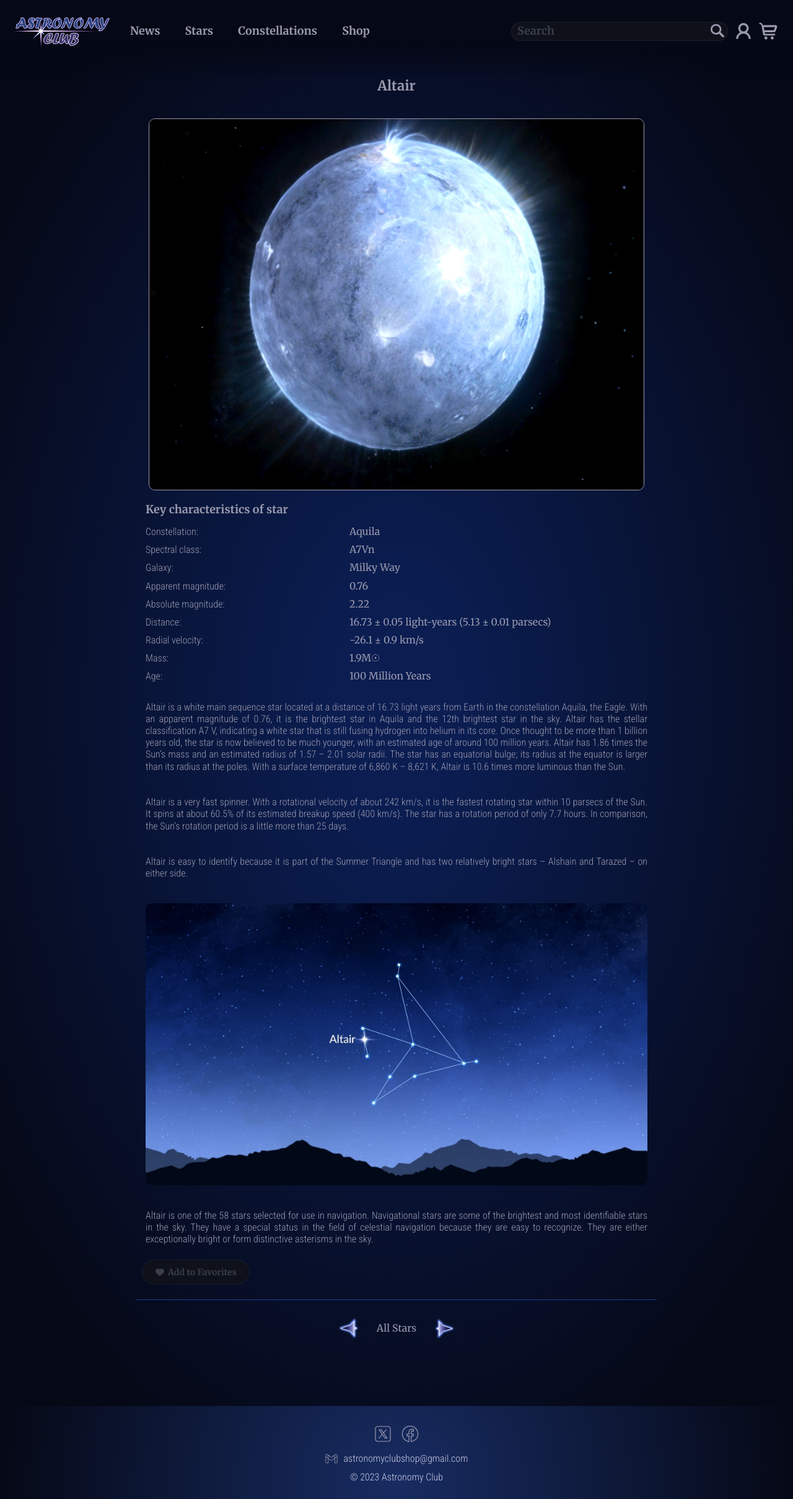
After one commit to Sergy1616/ac_project, a Django app: page /space/stars/altair/ in a window 1280 px wide. The commit adds this page. Shown: the whole page at 62% size. Run offline with Django 4.2, Linux system fonts and the light colour scheme; data comes from the database, SQL or seed files in the repository; some libraries are stand-ins or nearby versions.

Commit message:
Star detail page

```diff
--- a/ac_app/space/models.py
+++ b/ac_app/space/models.py
@@ -103,6 +103,9 @@ class Star(models.Model):
     def __str__(self):
         return self.name
 
+    def get_absolute_url(self):
+        return reverse('star_detail', kwargs={'slug': self.slug})
+
     class Meta:
         ordering = ["name", "spectrum"]
 
--- a/ac_app/space/urls.py
+++ b/ac_app/space/urls.py
@@ -7,7 +7,9 @@ from .views import (
     CommentDeleteView,
     ConstellationView,
     ConstellationDetailView,
-    StarsView
+    StarsView,
+    StarsDetailView,
+    FavoriteStarView
 )
 
 urlpatterns = [
@@ -18,4 +20,6 @@ urlpatterns = [
     path('constellations/', ConstellationView.as_view(), name='constellations'),
     path('constellations/<slug:slug>/', ConstellationDetailView.as_view(), name='constellation_detail'),
     path('stars/', StarsView.as_view(), name='stars'),
+    path('stars/<slug:slug>/', StarsDetailView.as_view(), name='star_detail'),
+    path('stars/<slug:slug>/favorite/', FavoriteStarView.as_view(), name='favorite'),
 ]
--- a/ac_app/space/views.py
+++ b/ac_app/space/views.py
@@ -1,5 +1,6 @@
+from django.templatetags.static import static
 from django.contrib.auth.mixins import LoginRequiredMixin
-from django.http import HttpResponseRedirect
+from django.http import HttpResponseRedirect, JsonResponse
 from django.shortcuts import get_object_or_404, redirect
 from django.urls import reverse
 from django.views import View
@@ -11,7 +12,9 @@ from .models import (
     Comment,
     Constellation,
     SpectralClass,
-    Star
+    Star,
+    StarCharacteristics,
+    FavoriteStar
 )
 from .forms import CommentForm
 
@@ -97,6 +100,7 @@ class ConstellationDetailView(NavigationMixin, DetailView):
     def get_context_data(self, **kwargs):
         context = super().get_context_data(**kwargs)
         context["constellation_list"] = reverse("constellations")
+        context["stars"] = Star.objects.filter(constellation=self.object)
         return context
 
 
@@ -126,3 +130,49 @@ class StarsView(PaginatedListView):
 
     def get_ajax_template_name(self):
         return "include/space/other_stars.html"
+
+
+class StarsDetailView(NavigationMixin, DetailView):
+    model = Star
+    template_name = "space/star_detail.html"
+    context_object_name = "star"
+    navigate_on_field = "name"
+    sort_order = "asc"
+
+    def get_context_data(self, **kwargs):
+        context = super().get_context_data(**kwargs)
+        context["characteristics"] = StarCharacteristics.objects.filter(star=self.object)
+        context["stars_list"] = reverse("stars")
+
+        star = self.object  # ! similar queries
+        if self.request.user.is_authenticated:
+            context["is_favorite"] = FavoriteStar.objects.filter(user=self.request.user, star=star).exists()
+        else:
+            context["is_favorite"] = False
+
+        return context
+
+
+class FavoriteStarView(View):
+    def post(self, request, slug):
+        if not request.user.is_authenticated:
+            return JsonResponse({
+                "error": "You must be logged in to add stars to favorites",
+                "status": "login_required"}, status=401)
+
+        star = get_object_or_404(Star, slug=slug)
+
+        favorite, created = FavoriteStar.objects.get_or_create(user=request.user, star=star)
+        if not created:
+            favorite.delete()
+            return JsonResponse({
+                "result": "removed",
+                "action": "Add to Favorites",
+                "image_src": static("images/favourite_a.svg")
+            })
+        else:
+            return JsonResponse({
+                "result": "added",
+                "action": "Remove from Favorites",
+                "image_src": static("images/favourite_r.svg")
+            })
--- a/ac_app/static/css/page-style.css
+++ b/ac_app/static/css/page-style.css
@@ -360,7 +360,8 @@
 
 /*  space detail */
 .space-news-content,
-.constellation-content {
+.constellation-content,
+.star-detail-content {
     text-align: justify;
     margin-top: 20px;
     padding: 0 10px;
@@ -673,3 +674,45 @@
     font-size: 16px;
     font-weight: 400;
 }
+
+/* space star detail */
+.star-detail-content h2 {
+    font-size: 18px;
+    margin-bottom: 15px;
+    font-family: 'Merriweather', serif;
+}
+
+.characteristics-inner {
+    margin-bottom: 30px;
+}
+
+.char-row {
+    display: flex;
+    margin-bottom: 10px;
+}
+
+.char-name {
+    flex-basis: 40%;
+    margin-right: 5px;
+}
+
+.char-description {
+    flex-basis: 50%;
+    font-family: 'Merriweather', serif;
+}
+
+.favorite { margin: 25px 10px; }
+
+.favorite-button {
+    display: flex;
+    align-items: center;
+}
+
+.favorite img {
+    width: 16px;
+    height: 16px;
+    margin-right: 5px;
+    border: none;
+}
+
+.favorite span { font-size: 14px; }
--- /dev/null
+++ b/ac_app/static/js/ajaxFormManager.js
@@ -0,0 +1,24 @@
+// favorite ajax
+document.getElementById('favorite-form-ajax').addEventListener('submit', function (e) {
+    e.preventDefault();
+
+    const form = this;
+    const xhr = new XMLHttpRequest();
+    xhr.open(form.method, form.action);
+
+    xhr.onload = function () {
+        if (xhr.status >= 200 && xhr.status < 300) {
+            const response = JSON.parse(xhr.responseText);
+            console.log('success', response);
+            form.querySelector('button span').innerText = response.action;
+            form.querySelector('button img').src = response.image_src;
+        } else {
+            console.log('error', xhr);
+            if (xhr.status === 401) {
+                window.location.replace(`/account/login/?next=${encodeURIComponent(window.location.href)}`);
+            }
+        }
+    };
+
+    xhr.send(new FormData(form));
+});
--- /dev/null
+++ b/ac_app/templates/include/space/characteristics_of_star.html
@@ -0,0 +1,54 @@
+{% for char in characteristics %}
+    {% if char.full_spectrum %}
+        <li class="char-row">
+            <p class="char-name">Spectral class:</p>
+            <p class="char-description">{{ char.full_spectrum }}</p>
+        </li>
+    {% endif %}
+    {% if char.galaxy %}
+        <li class="char-row">
+            <p class="char-name">Galaxy:</p>
+            <p class="char-description">{{ char.galaxy}}</p>
+        </li>
+    {% endif %}
+    {% if char.apparent_magnitude %}
+        <li class="char-row">
+            <p class="char-name">Apparent magnitude:</p>
+            <p class="char-description">{{ char.apparent_magnitude }}</p>
+        </li>
+    {% endif %}
+    {% if char.absolute_magnitude %}
+        <li class="char-row">
+            <p class="char-name">Absolute magnitude:</p>
+            <p class="char-description">{{ char.absolute_magnitude }}</p>
+        </li>
+    {% endif %}
+    {% if char.distance %}
+        <li class="char-row">
+            <p class="char-name">Distance:</p>
+            <p class="char-description">{{ char.distance }}</p>
+        </li>
+    {% endif %}
+    {% if char.radial_velocity %}
+        <li class="char-row">
+            <p class="char-name">Radial velocity:</p>
+            <p class="char-description">{{ char.radial_velocity }}</p>
+        </li>
+    {% endif %}
+    {% if char.mass %}
+        <li class="char-row">
+            <p class="char-name">Mass:</p>
+            <p class="char-description left-indent">{{ char.mass|floatformat:"-1" }}<span>M</span><sub>☉</sub>
+                {% if star.name == 'Sun' %}(equivalent to 332,950 Earths){% endif %}
+            </p>
+        </li>
+    {% endif %}
+    {% if char.age %}
+        <li class="char-row">
+            <p class="char-name">Age:</p>
+            <p class="char-description left-indent">{{ char.age|floatformat:"-1" }}
+                <span>{{ char.get_age_unit_display }}</span>
+            </p>
+        </li>
+    {% endif %}
+{% endfor %}
--- a/ac_app/templates/include/space/other_stars.html
+++ b/ac_app/templates/include/space/other_stars.html
@@ -1,11 +1,11 @@
 {% for star in stars_list %}
     <div class="stars-wrapper">
-        <a class="img-link" href="#">
+        <a class="img-link" href="{{ star.get_absolute_url }}">
             {% if star.image %}<img src="{{ star.image.url }}" alt="img">{% endif %}
         </a>
         <div class="star">
             <div class="star-title">
-                <h2><a class="page-link" href="#">{{ star.name }}</a></h2>
+                <h2><a class="page-link" href="{{ star.get_absolute_url }}">{{ star.name }}</a></h2>
                 {% if star.constellation %}
                     <div class="constellation-link">(
                         <a class="page-link" href="{{ star.constellation.get_absolute_url }}">
--- /dev/null
+++ b/ac_app/templates/space/star_detail.html
@@ -0,0 +1,58 @@
+{% extends 'base.html' %}
+{% load static %}
+{% block title %}{{ star.name }}{% endblock %}
+{% block content %}
+    <main class="main">
+        <div class="container">
+            <div class="detail-box">
+                <h1 class="page-title">{{ star.name }}</h1>
+                <div class="detail-wrapper">
+                    {% if star.image %}<img src="{{ star.image.url }}" alt="img">{% endif %}
+                    <div class="star-detail-content">
+                        <ul class="characteristics-inner">
+                            {% if not characteristics %}
+                                {% if star.constellation %}
+                                    <li class="item-info">Constellation:<span>
+                                        <a href="{{ star.constellation.get_absolute_url }}">
+                                            {{ star.constellation.name }}</a></span>
+                                    </li>
+                                {% endif %}
+                                <li class="item-info">Spectral class:<span>{{ star.spectrum.name }}</span></li>
+                            {% else %}
+                                <li><h2>Key characteristics of star</h2></li>
+                                {% if star.constellation %}
+                                    <li class="char-row">
+                                        <p class="char-name">Constellation:</p>
+                                        <p class="char-description">
+                                            <a class="page-link" href="{{ star.constellation.get_absolute_url }}">
+                                                {{ star.constellation.name }}</a>
+                                        </p>
+                                    </li>
+                                {% endif %}
+                                {% include 'include/space/characteristics_of_star.html' %}
+                            {% endif %}
+                        </ul>
+                        <div class="item-description">{{ star.description|safe|linebreaksbr }}</div>
+                    </div>
+                </div>
+                <form method="post" action="{% url 'favorite' star.slug %}" id="favorite-form-ajax">
+                    {% csrf_token %}
+                    <div class="favorite">
+                        <button type="submit" class="page-button favorite-button">
+                            {% if is_favorite %}
+                                <img src="{% static 'images/favourite_r.svg' %}" alt="img">
+                                <span>Remove from Favorites</span>
+                            {% else %}
+                                <img src="{% static 'images/favourite_a.svg' %}" alt="img">
+                                <span>Add to Favorites</span>
+                            {% endif %}
+                        </button>
+                    </div>
+                </form>
+                <hr>
+                {% include "include/pagination/item_navigator.html" with return_url='stars' return_params='?SpectralClass=' items_name='Stars' %}
+            </div>
+        </div>
+    </main>
+    <script type="module" src="{% static 'js/ajaxFormManager.js' %}"></script>
+{% endblock %}
```
Also changed, not shown: ac_app/templates/space/constellation_detail.html (+8 -4 lines).
